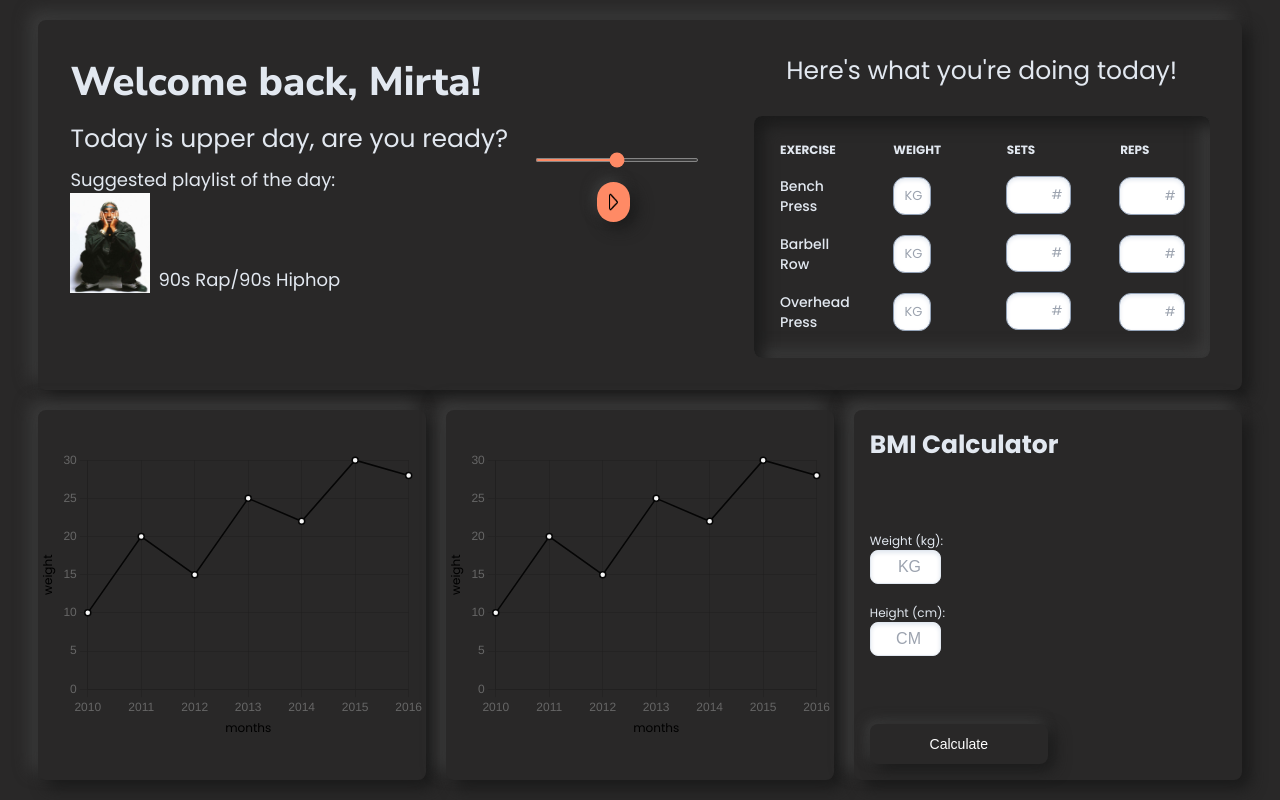
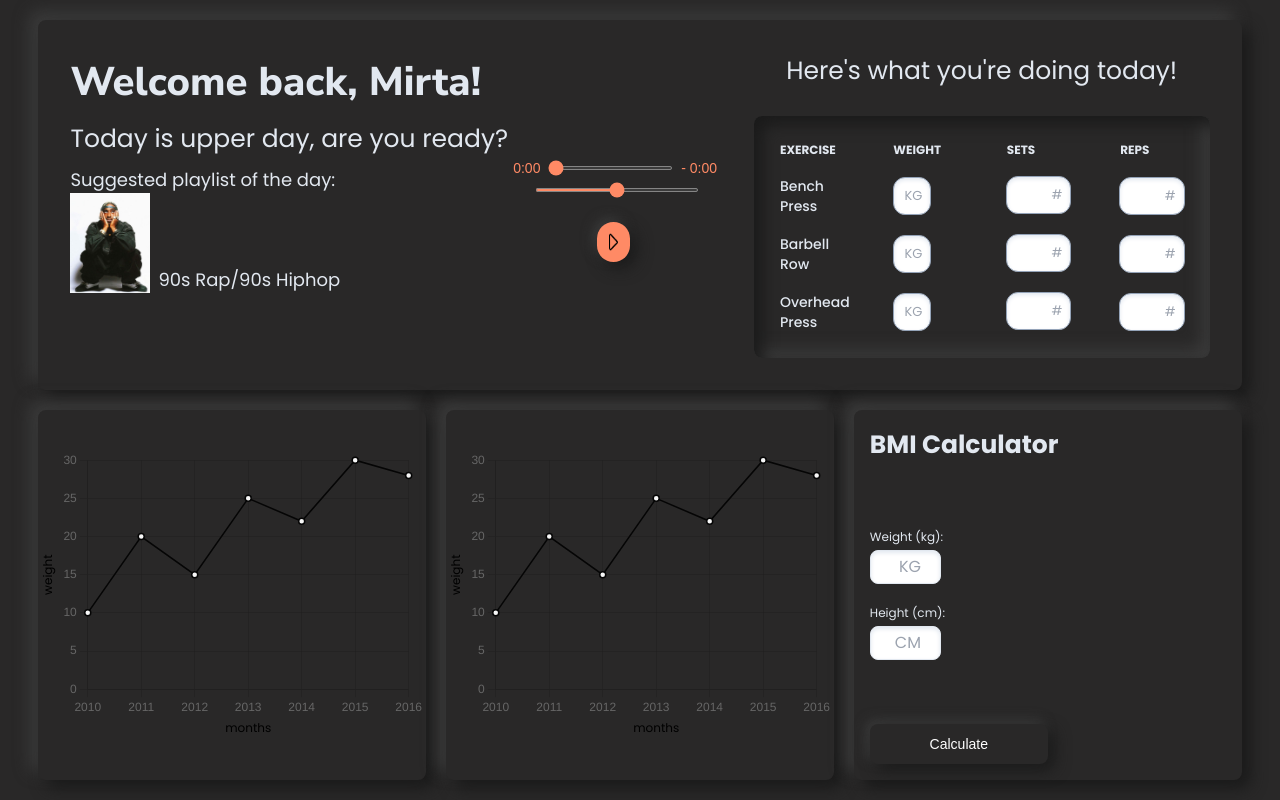
Before and after one commit to mirtakardum/workout-planner, a Next.js app: page / in a window 1280 px wide. Built offline with nearby package versions, Linux system fonts and the light colour scheme.

Commit message:
Added progress bar to Music player

```diff
--- a/components/BmiCalculator.js
+++ b/components/BmiCalculator.js
@@ -56,12 +56,12 @@ function BmiCalculator(){
                 </div>
                 <div className="w-[100%] flex flex-col justify-center gap-[20px]">
                     <div className="flex flex-col">
-                        <label for="weight-input" className="font-poppins text-[12px] text-slate-200">Weight (kg):</label>
-                        <input type="number" placeholder="KG" id="weight-input" className="w-[40%] p-1 shadow-inner rounded-lg border-[1px] border-slate-200 shadow-slate-200 placeholder:text-right focus:outline-none focus:shadow-slate-400"></input>
+                        <label for="weight-input" className="font-poppins text-[12px] pb-1 text-slate-200">Weight (kg):</label>
+                        <input type="number" placeholder="KG" id="weight-input" className="w-[40%] font-poppins text-[16px] p-1 shadow-inner rounded-lg border-[1px] border-slate-200 shadow-slate-200 placeholder:text-right focus:outline-none focus:shadow-slate-400"></input>
                     </div>
                     <div className="flex flex-col">
-                        <label for="height-input" className="font-poppins text-[12px] text-slate-200">Height (cm):</label>
-                        <input type="number" placeholder="CM" id="height-input" className="w-[40%] p-1 shadow-inner rounded-lg border-[1px] border-slate-200 shadow-slate-200 placeholder:text-right focus:outline-none focus:shadow-slate-400"></input>
+                        <label for="height-input" className="font-poppins text-[12px] pb-1 text-slate-200">Height (cm):</label>
+                        <input type="number" placeholder="CM" id="height-input" className="w-[40%] font-poppins text-[16px] p-1 shadow-inner rounded-lg border-[1px] border-slate-200 shadow-slate-200 placeholder:text-right focus:outline-none focus:shadow-slate-400"></input>
                     </div>
                 </div>
                 <button type="button" className="text-white bg-wp-dark shadow-neumorphicButton font-medium rounded-lg text-sm px-5 py-2.5" onClick={() => {calculateBMI()}}>Calculate</button>
--- a/components/MusicPlayer.js
+++ b/components/MusicPlayer.js
@@ -1,29 +1,77 @@
-import { useState, useRef } from "react";
+"use client";
+
+import { useState, useRef, useEffect } from "react";
 
 function MusicPlayer(){
 
     const [isPlaying, setIsPlaying] = useState(false);
+    const [currentTime, setCurrentTime] = useState(0);
+    const [duration, setDuration] = useState(0);
     const audioRef = useRef(null);
+    const progressRef = useRef(null);
+    const animationRef = useRef(null);
 
-    function toggleAudio() {
 
-        if(isPlaying){
+    const updateProgress = () => {
+        if (audioRef.current) {
+            setCurrentTime(audioRef.current.currentTime);
+
+            animationRef.current = requestAnimationFrame(updateProgress);
+        }
+    };
+
+    useEffect(() => {
+        if (isPlaying) {
+            audioRef.current.play();
+            animationRef.current = requestAnimationFrame(updateProgress);
+        } else {
             audioRef.current.pause();
-        }
-        else{
-            audioRef.current.play();
+            setDuration(audioRef.current.duration);
+            cancelAnimationFrame(animationRef.current);
         }
 
-        setIsPlaying(!isPlaying);
-    };
+        return () => cancelAnimationFrame(animationRef.current);
+    }, [isPlaying]);
+
 
     const handleVolumeChange = (e) => {
         audioRef.current.volume = e.target.value;
+    };
+
+    const handleLoadedMetadata = (e) => {
+        setDuration(audioRef.current.duration);
+        console.log("Audio Duration:", audioRef.current.duration);
+    };
+
+    const handleSeek = (e) => {
+        const newTime = parseFloat(e.target.value);
+        audioRef.current.currentTime = newTime;
+        setCurrentTime(newTime);
+    };
+
+    const formatTime = (time) => {
+        if (!time) return "0:00";
+        const minutes = Math.floor(time / 60);
+        const seconds = Math.floor(time % 60);
+        return `${minutes}:${seconds.toString().padStart(2, "0")}`;
       };
 
     return(
     <>
-    <div className="flex flex-col items-center">
+    <div className="flex flex-col items-center gap-[10px]">
+    <div className="flex items-center gap-2">
+        <span className="text-sm text-accentOrange">{formatTime(currentTime)}</span>
+        <input
+          ref={progressRef}
+          type="range"
+          min="0"
+          max={duration || 0}
+          value={currentTime}
+          onChange={handleSeek}
+          className="w-[60%] h-1 bg-gray-200 rounded-lg cursor-pointer accent-accentOrange"
+        />
+        <span className="text-sm text-accentOrange">- {formatTime(duration - currentTime)}</span>
+      </div>
       <input
         type="range"
         min="0"
@@ -33,16 +81,15 @@ function MusicPlayer(){
         onChange={handleVolumeChange}
         className="w-[60%] h-1 bg-gray-200 rounded-lg cursor-pointer accent-accentOrange"
       />
-    <button onClick={toggleAudio} type="button" className="w-[12%] mt-5 text-white bg-accentOrange shadow-neumorphicButton focus:ring-4 focus:outline-none focus:ring-blue-300 font-medium rounded-full text-sm p-2.5 text-center inline-flex items-center me-2 dark:bg-blue-600 dark:hover:bg-blue-700 dark:focus:ring-blue-800">
+    <button onClick={() => setIsPlaying(!isPlaying) } type="button" className="w-[12%] mt-5 text-white bg-accentOrange shadow-neumorphicButton focus:ring-4 focus:outline-none focus:ring-blue-300 font-medium rounded-full text-sm p-2.5 text-center inline-flex items-center me-2 dark:bg-blue-600 dark:hover:bg-blue-700 dark:focus:ring-blue-800">
         <img
             src={isPlaying ? "/pause.png" : "/play.png"}
             alt={isPlaying ? "Pause" : "Play"}
             className="w-5 h-5"
         />
     </button>
-    <audio ref={audioRef} src="/I Ain't Mad At Cha.mp3"></audio>
+    <audio ref={audioRef} src="/I Ain't Mad At Cha.mp3" onLoadedMetadata={handleLoadedMetadata}></audio>
     </div>
-
     </>
     )
 }
```
